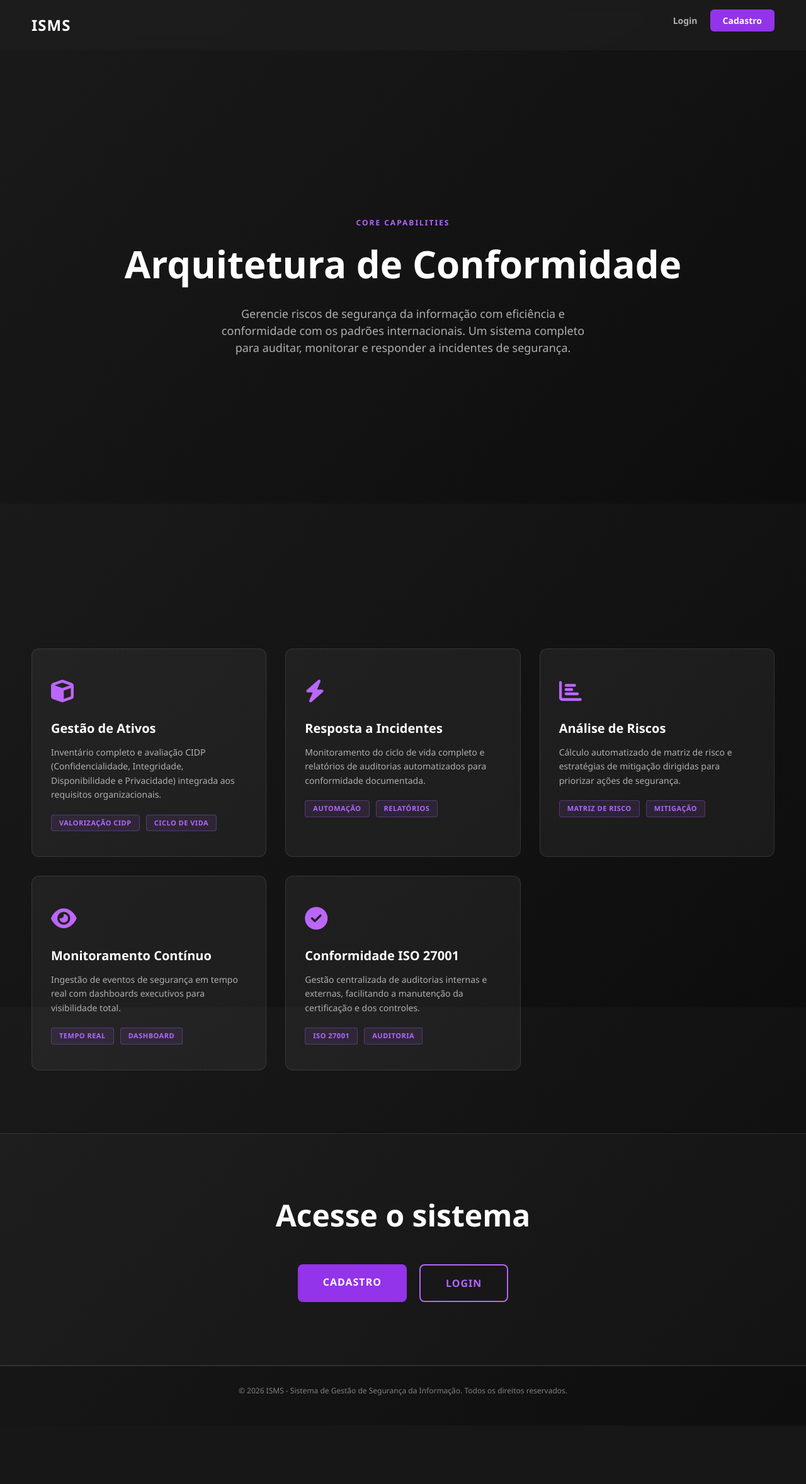
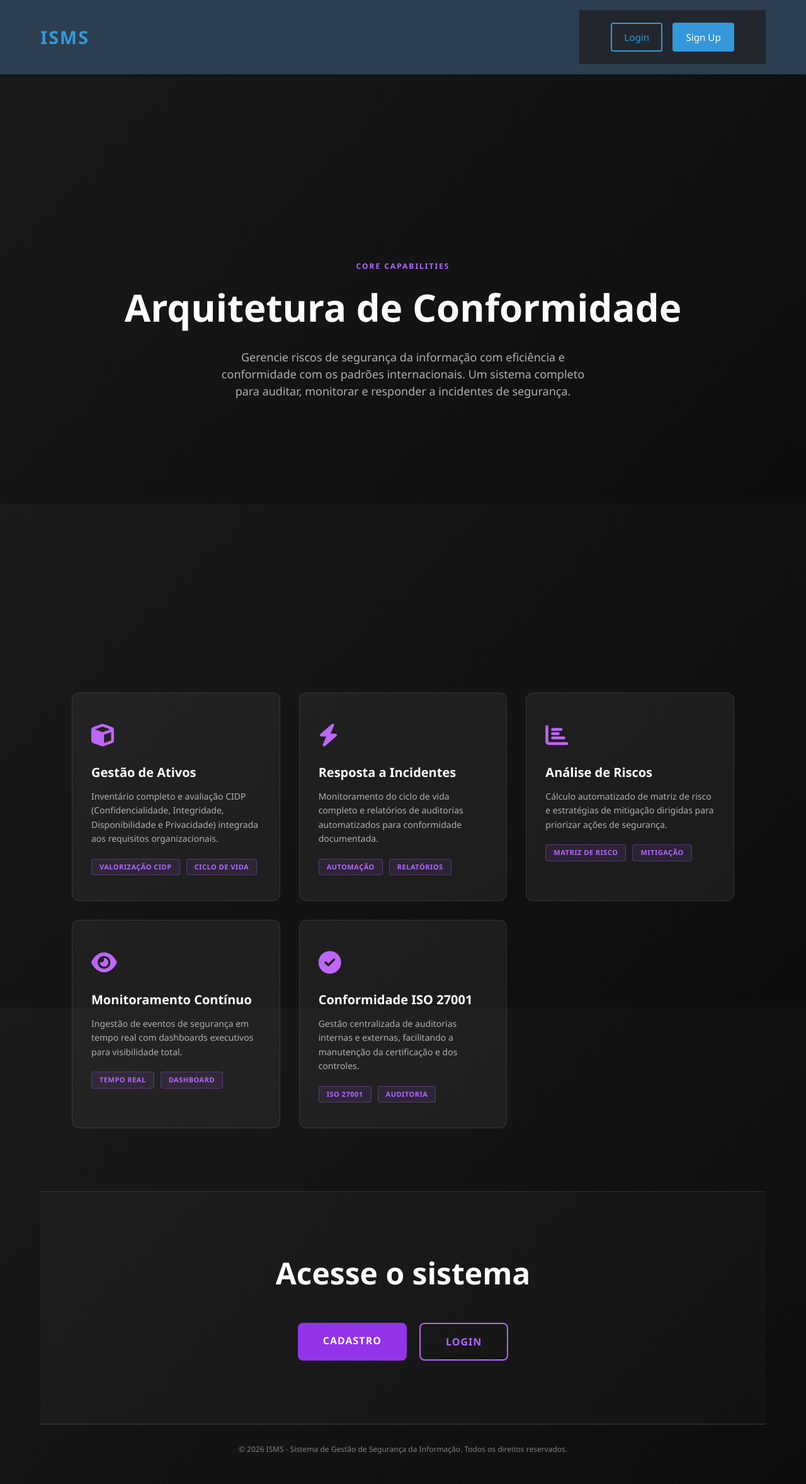
Before and after one commit to livlutz/INF1951, a Django app: page / in a window 1280 px wide. Shown: the whole page at 63% size. Before the commit the page ends 2216 px from the top, so only its background shows below. Run offline with Django 5.2, Linux system fonts and the light colour scheme.

Commit message:
base html header

```diff
--- /dev/null
+++ b/isms/isms/ismsapp/static/css/ismsapp/header.css
@@ -0,0 +1,179 @@
+/* Header Styles */
+.isms-header {
+    background-color: #2c3e50;
+    color: white;
+    padding: 1rem 0;
+    box-shadow: 0 2px 4px rgba(0, 0, 0, 0.1);
+    position: sticky;
+    top: 0;
+    z-index: 100;
+}
+
+.header-container {
+    max-width: 1200px;
+    margin: 0 auto;
+    padding: 0 1.5rem;
+    display: flex;
+    justify-content: space-between;
+    align-items: center;
+}
+
+/* Logo/Title */
+.header-logo {
+    text-decoration: none;
+    color: white;
+    display: flex;
+    align-items: center;
+    gap: 0.5rem;
+}
+
+.logo-text {
+    font-size: 1.8rem;
+    font-weight: 700;
+    letter-spacing: 2px;
+    color: #3498db;
+    text-transform: uppercase;
+    transition: color 0.3s ease;
+}
+
+.header-logo:hover .logo-text {
+    color: #5dade2;
+}
+
+/* Navigation */
+.header-nav {
+    display: flex;
+    align-items: center;
+    gap: 1rem;
+}
+
+.nav-user,
+.nav-auth {
+    display: flex;
+    align-items: center;
+    gap: 1rem;
+}
+
+/* Username */
+.username {
+    font-size: 0.95rem;
+    color: #ecf0f1;
+    font-weight: 500;
+}
+
+/* Navigation Buttons */
+.nav-button {
+    padding: 0.6rem 1.2rem;
+    border-radius: 4px;
+    text-decoration: none;
+    font-size: 0.95rem;
+    font-weight: 500;
+    transition: all 0.3s ease;
+    cursor: pointer;
+    border: none;
+    display: inline-block;
+}
+
+/* Login Button */
+.login-button {
+    background-color: transparent;
+    color: #3498db;
+    border: 2px solid #3498db;
+}
+
+.login-button:hover {
+    background-color: #3498db;
+    color: white;
+}
+
+/* Sign Up Button */
+.signup-button {
+    background-color: #3498db;
+    color: white;
+    border: 2px solid #3498db;
+}
+
+.signup-button:hover {
+    background-color: #2980b9;
+    border-color: #2980b9;
+}
+
+/* Profile Button */
+.profile-button {
+    background-color: #27ae60;
+    color: white;
+    border: 2px solid #27ae60;
+}
+
+.profile-button:hover {
+    background-color: #229954;
+    border-color: #229954;
+}
+
+/* Logout Button */
+.logout-button {
+    background-color: transparent;
+    color: #e74c3c;
+    border: 2px solid #e74c3c;
+}
+
+.logout-button:hover {
+    background-color: #e74c3c;
+    color: white;
+}
+
+/* Main Content */
+.main-content {
+    max-width: 1200px;
+    margin: 2rem auto;
+    padding: 0 1.5rem;
+}
+
+/* Responsive Design */
+@media (max-width: 768px) {
+    .header-container {
+        flex-direction: column;
+        gap: 1rem;
+        text-align: center;
+    }
+
+    .header-nav {
+        width: 100%;
+        justify-content: center;
+    }
+
+    .nav-user,
+    .nav-auth {
+        flex-wrap: wrap;
+        justify-content: center;
+    }
+
+    .logo-text {
+        font-size: 1.5rem;
+    }
+
+    .nav-button {
+        padding: 0.5rem 1rem;
+        font-size: 0.9rem;
+    }
+}
+
+@media (max-width: 480px) {
+    .header-container {
+        padding: 0 1rem;
+    }
+
+    .logo-text {
+        font-size: 1.3rem;
+        letter-spacing: 1px;
+    }
+
+    .nav-button {
+        padding: 0.5rem 0.8rem;
+        font-size: 0.85rem;
+    }
+
+    .username {
+        font-size: 0.85rem;
+    }
+}
--- a/isms/isms/ismsapp/templates/ismsapp/base.html
+++ b/isms/isms/ismsapp/templates/ismsapp/base.html
@@ -0,0 +1,58 @@
+{% load static %}
+<!DOCTYPE html>
+<html lang="en">
+<head>
+    <meta charset="UTF-8">
+    <meta name="viewport" content="width=device-width, initial-scale=1.0">
+    <title>{% block title %}ISMS{% endblock %}</title>
+
+    <!-- Header CSS -->
+    <link rel="stylesheet" href="{% static 'css/ismsapp/header.css' %}">
+
+    {% block extra_css %}{% endblock %}
+</head>
+<body>
+    <!-- Header Navigation -->
+    <header class="isms-header">
+        <div class="header-container">
+            <!-- Logo/Title -->
+            <a href="{% url 'home' %}" class="header-logo">
+                <span class="logo-text">ISMS</span>
+            </a>
+
+            <!-- Navigation -->
+            <nav class="header-nav">
+                {% if user.is_authenticated %}
+                    <!-- User is logged in -->
+                    <div class="nav-user">
+                        <span class="username">Welcome, {{ user.username }}</span>
+                        <a href="{% url 'dashboard' %}" class="nav-button profile-button">
+                            Profile
+                        </a>
+                        <a href="{% url 'logout' %}" class="nav-button logout-button">
+                            Logout
+                        </a>
+                    </div>
+                {% else %}
+                    <!-- User is not logged in -->
+                    <div class="nav-auth">
+                        <a href="{% url 'login' %}" class="nav-button login-button">
+                            Login
+                        </a>
+                        <a href="{% url 'signup' %}" class="nav-button signup-button">
+                            Sign Up
+                        </a>
+                    </div>
+                {% endif %}
+            </nav>
+        </div>
+    </header>
+
+    <!-- Main Content -->
+    <main class="main-content">
+        {% block content %}{% endblock %}
+    </main>
+
+    {% block extra_js %}{% endblock %}
+</body>
+</html>
--- a/isms/isms/ismsapp/templates/ismsapp/home.html
+++ b/isms/isms/ismsapp/templates/ismsapp/home.html
@@ -1,23 +1,15 @@
+{% extends "ismsapp/base.html" %}
 {% load static %}
-<!DOCTYPE html>
-<html lang="pt-BR">
-<head>
-    <meta charset="UTF-8">
-    <meta name="viewport" content="width=device-width, initial-scale=1.0">
-    <title>ISMS - Sistema de Gestão de Segurança da Informação</title>
+
+{% block title %}ISMS - Sistema de Gestão de Segurança da Informação{% endblock %}
+
+{% block extra_css %}
     <link href="https://cdn.jsdelivr.net/npm/bootstrap@5.3.0/dist/css/bootstrap.min.css" rel="stylesheet">
     <link href="https://cdnjs.cloudflare.com/ajax/libs/font-awesome/6.4.0/css/all.min.css" rel="stylesheet">
     <link href="{% static 'css/ismsapp/home.css' %}" rel="stylesheet">
-</head>
-<body>
-    <!-- Navigation -->
-    <nav>
-        <div class="navbar-logo">ISMS</div>
-        <ul class="navbar-links">
-            <li><a href="{% url 'login' %}">Login</a></li>
-            <li><a href="{% url 'signup' %}" class="btn-register">Cadastro</a></li>
-        </ul>
-    </nav>
+{% endblock %}
+
+{% block content %}
 
     <!-- Hero Section -->
     <section class="hero">
@@ -129,8 +121,9 @@
     <footer>
         <p>&copy; 2026 ISMS - Sistema de Gestão de Segurança da Informação. Todos os direitos reservados.</p>
     </footer>
+{% endblock %}
 
+{% block extra_js %}
     <script src="https://cdn.jsdelivr.net/npm/bootstrap@5.3.0/dist/js/bootstrap.bundle.min.js"></script>
     <script src="{% static 'js/ismsapp/home.js' %}"></script>
-</body>
-</html>
+{% endblock %}
```
Also changed, not shown: isms/isms/ismsapp/templates/ismsapp/dashboard.html (+9 -10 lines), isms/isms/ismsapp/templates/ismsapp/login.html (+11 -10 lines), isms/isms/ismsapp/templates/ismsapp/signup.html (+15 -8 lines).
